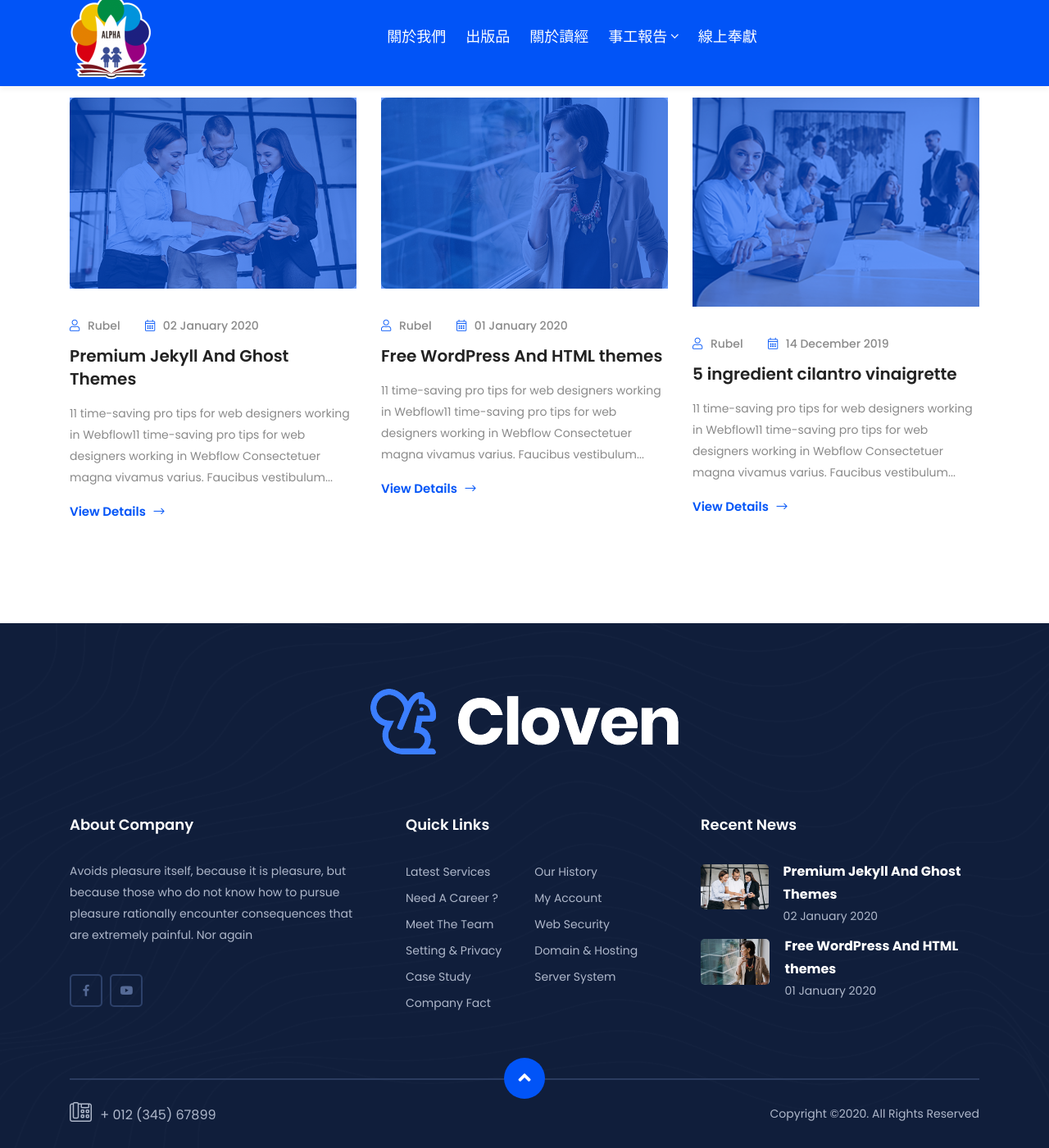
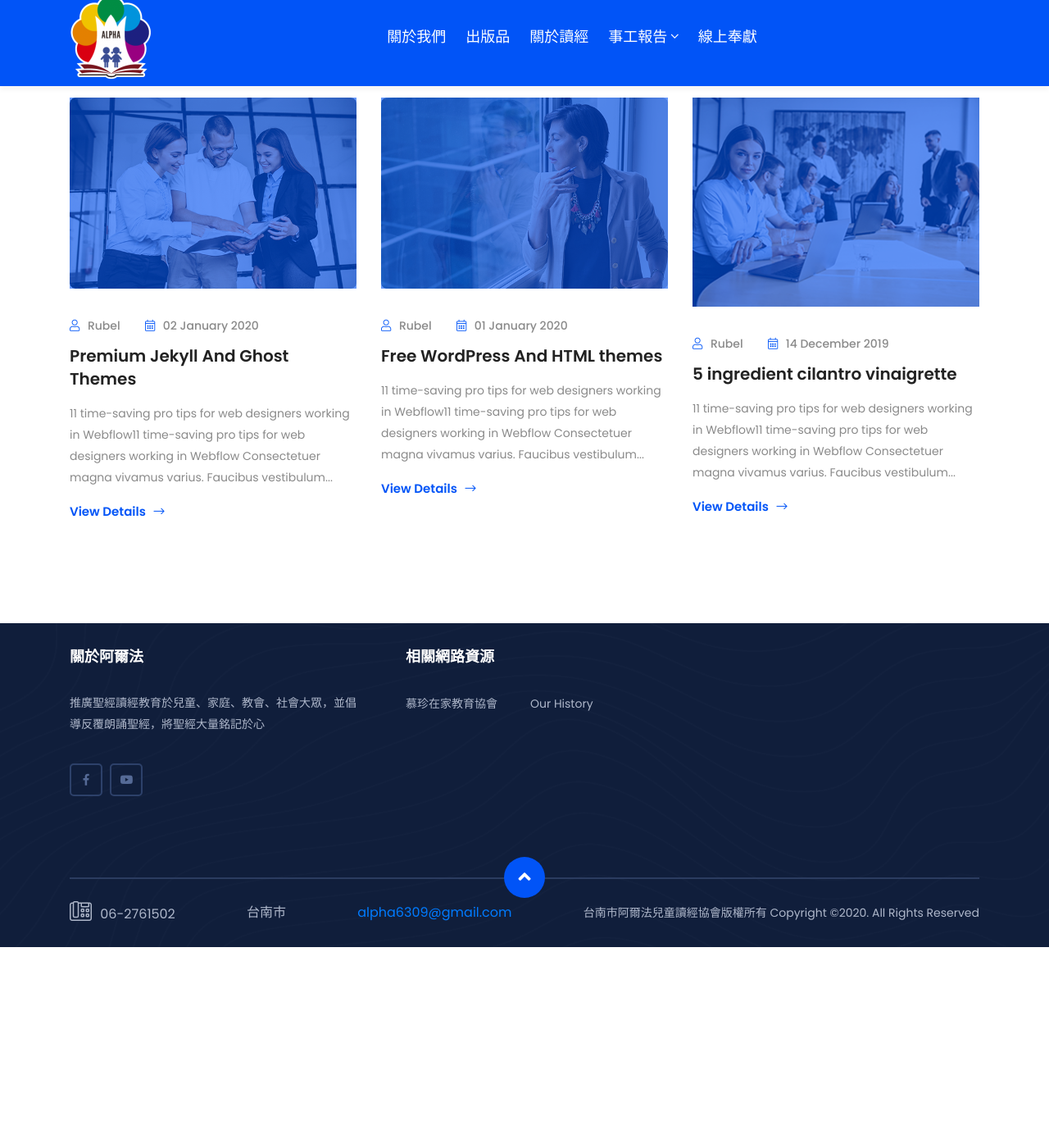
Before and after one commit to alpha6309/website, a Jekyll site: the page built from index.html, in a window 1280 px wide and 1400 px high, scrolled down 1172 px. Shown: the whole window at 82% size. Built offline with Jekyll 4.4.1, drawn with Linux system fonts in a browser that asks for light colours; after the commit the page ends 2327 px from its top, so only the background shows below that.

Commit message:
修改頁腳

```diff
--- a/_config.yml
+++ b/_config.yml
@@ -1,7 +1,7 @@
-title: "Trade -  Multipurpose Business & Corporate Jekyll Template"
-email: "hawkhero@gmail.com"
+title: "台南市阿爾法兒童讀經協會網站"
+email: "alpha6309@gmail.com"
 description: >- # this means to ignore newlines until "baseurl:"
- Trade - Multipurpose Business & Corporate Jekyll Template Jekyll Theme For Mobile Apps Download Landing Page And Blogging.
+ 推廣聖經讀經教育
 baseurl: "/website" # the subpath of your site, e.g. /blog
 url: "https://hawkhero.github.io/" # the base hostname & protocol for your site, e.g. http://example.com or  https://tradejk.netlify.com
 facebook_url: "https://www.facebook.com/alphachildrenscripturerecitingassociation/"
@@ -12,15 +12,13 @@ youtube_url: "https://www.youtube.com/channel/UCHetixTXWgic895R0tPfa2Q"
 #linkedin_url: "https://www.linkenin.com/rubel8525"
 #instagram_url: "https://www.instagram.com/rubel8525"
 logo: "/assets/images/alpha-tree.png"
-logo_2: "/assets/images/footer-logo.png"
 mailchimp_list: "https://themeix.us16.list-manage.com/subscribe/post?u=307862c135e4548eecf86f389&amp;id=342411fb35"
 
 permalink: "/:title"
 
-copyright_text: "Copyright ©2020. All Rights Reserved"
-phone_number: "+ 012 (345) 67899"
-cover_image: "/assets/images/page-title-bg.jpg"
-
+copyright_text: "台南市阿爾法兒童讀經協會版權所有 Copyright ©2020. All Rights Reserved"
+phone_number: "06-2761502"
+address: "台南市"
 
 # Build settings
 markdown: kramdown
--- a/_includes/footer.html
+++ b/_includes/footer.html
@@ -1,5 +1,6 @@
-<footer class="footer-area pt-80">
+<footer class="footer-area ">
     <div class="container">
+<!--
         <div class="row">
             <div class="col-lg-12">
                 <div class="footer-logo text-center pb-45">
@@ -7,14 +8,15 @@
                 </div>
             </div>
         </div>
+-->
         <div class="row">
             <div class="col-lg-4 col-md-6">
                 <div class="footer-widget mt-30">
                     <div class="footer-title">
-                        <h4 class="title">About Company</h4>
+                        <h4 class="title">關於阿爾法</h4>
                     </div>
                     <div class="footer-items-1">
-                        <p>Avoids pleasure itself, because it is pleasure, but because those who do not know how to pursue pleasure rationally encounter consequences that are extremely painful. Nor again</p>
+                        <p>推廣聖經讀經教育於兒童、家庭、教會、社會大眾，並倡導反覆朗誦聖經，將聖經大量銘記於心</p>
                         <ul>
                             {% if site.facebook_url %}
                              <li><a target="__blank" href="{{site.facebook_url}}"><i class="fab fa-facebook-f"></i></a></li>
@@ -35,27 +37,28 @@
             <div class="col-lg-4 col-md-6">
                 <div class="footer-widget ml-30 mt-30">
                     <div class="footer-title">
-                        <h4 class="title">Quick Links</h4>
+                        <h4 class="title">相關網路資源</h4>
                     </div>
                     <div class="footer-items-2 d-flex">
                         <ul>
-                            <li><a href="#">Latest Services</a></li>
-                            <li><a href="#">Need A Career ?</a></li>
-                            <li><a href="#">Meet The Team</a></li>
-                            <li><a href="#">Setting & Privacy</a></li>
-                            <li><a href="#">Case Study</a></li>
-                            <li><a href="#">Company Fact</a></li>
+                            <li><a href="#">慕珍在家教育協會</a></li>
+                            <li><a href="#"></a></li>
+                            <li><a href="#"></a></li>
+                            <li><a href="#"></a></li>
+                            <li><a href="#"></a></li>
+                            <li><a href="#"></a></li>
                         </ul>
                         <ul class="ml-40">
                             <li><a href="#">Our History</a></li>
-                            <li><a href="#">My Account</a></li>
-                            <li><a href="#">Web Security</a></li>
-                            <li><a href="#">Domain & Hosting</a></li>
-                            <li><a href="#">Server System</a></li>
+                            <li><a href="#"></a></li>
+                            <li><a href="#"></a></li>
+                            <li><a href="#"></a></li>
+                            <li><a href="#"></a></li>
                         </ul>
                     </div>
                 </div>
             </div>
+            <!--
             <div class="col-lg-4 col-md-6 col-sm-8">
                 <div class="footer-widget ml-10 mt-30">
                     <div class="footer-title">
@@ -80,11 +83,14 @@
                     </div>
                 </div>
             </div>
+            -->
         </div>
         <div class="row">
             <div class="col-lg-12">
                 <div class="footer-copyright">
                     <span><i class="fal fa-phone-office"></i> {{site.phone_number}}</span>
+                    <span>{{site.address}}</span>
+                    <span><a href="mailto:{{site.email}}">{{site.email}}</a></span>
                     <p>{{site.copyright_text}}</p>
                 </div>
                 <div class="back-top">
```
